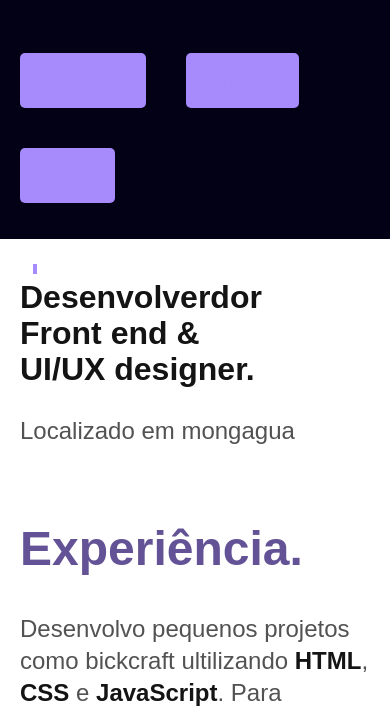
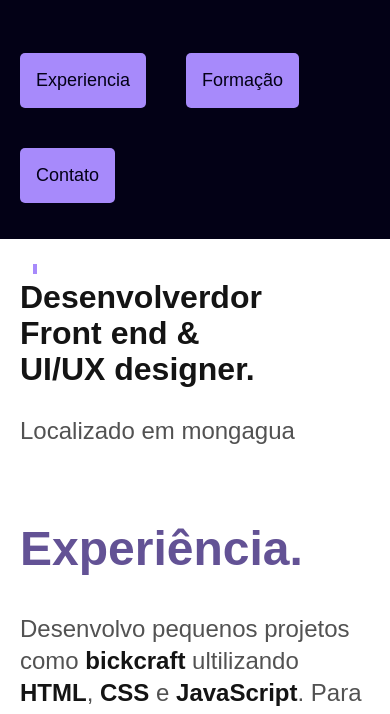
Before and after one commit to Waxzin/waxzin.github.io, a plain HTML site: page index.html in a window 390 px wide. Shown: the part 130-844 px from the top of the page. Drawn offline with Linux system fonts and the light colour scheme.

Commit message:
link de projeto e correção de erros no responsivo

```diff
--- a/estilo/global.css
+++ b/estilo/global.css
@@ -20,6 +20,7 @@ h1, h2, h3, p{
 
 a{
     text-decoration: none;
+    color: #141414;
 }
 
 ul{
--- a/estilo/header.css
+++ b/estilo/header.css
@@ -50,6 +50,7 @@
         padding: 16px;
         background:#A78AFB;
         border-radius: 5px;
+        color: #030116;
     }
 
     .header-menu a:hover {
--- a/index.html
+++ b/index.html
@@ -34,7 +34,7 @@
         <h2 class="subtitulo">Experiência.</h2>
         <div>
             <p class="experiencia-texto">
-            Desenvolvo pequenos projetos como bickcraft
+            Desenvolvo pequenos projetos como <strong><a href="https://github.com/Waxzin/bickraft" class="bickcraft">bickcraft</a></strong>
             ultilizando <strong>HTML</strong>, <strong>CSS</strong> e <strong>JavaScript</strong>. Para
             aplicativos web como rede social Dogs eu
             trabalhei no <strong>UX</strong> e <strong>UI Desing</strong> do projeto.
```
